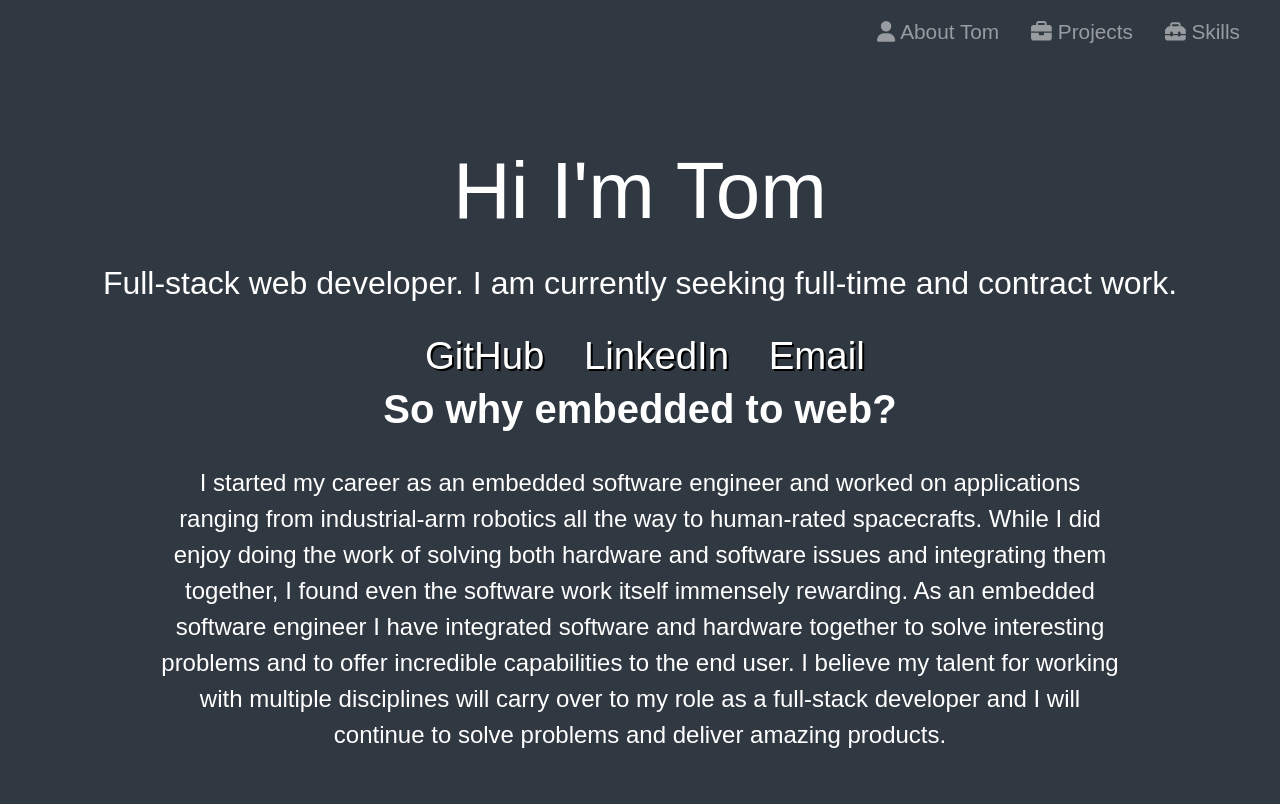
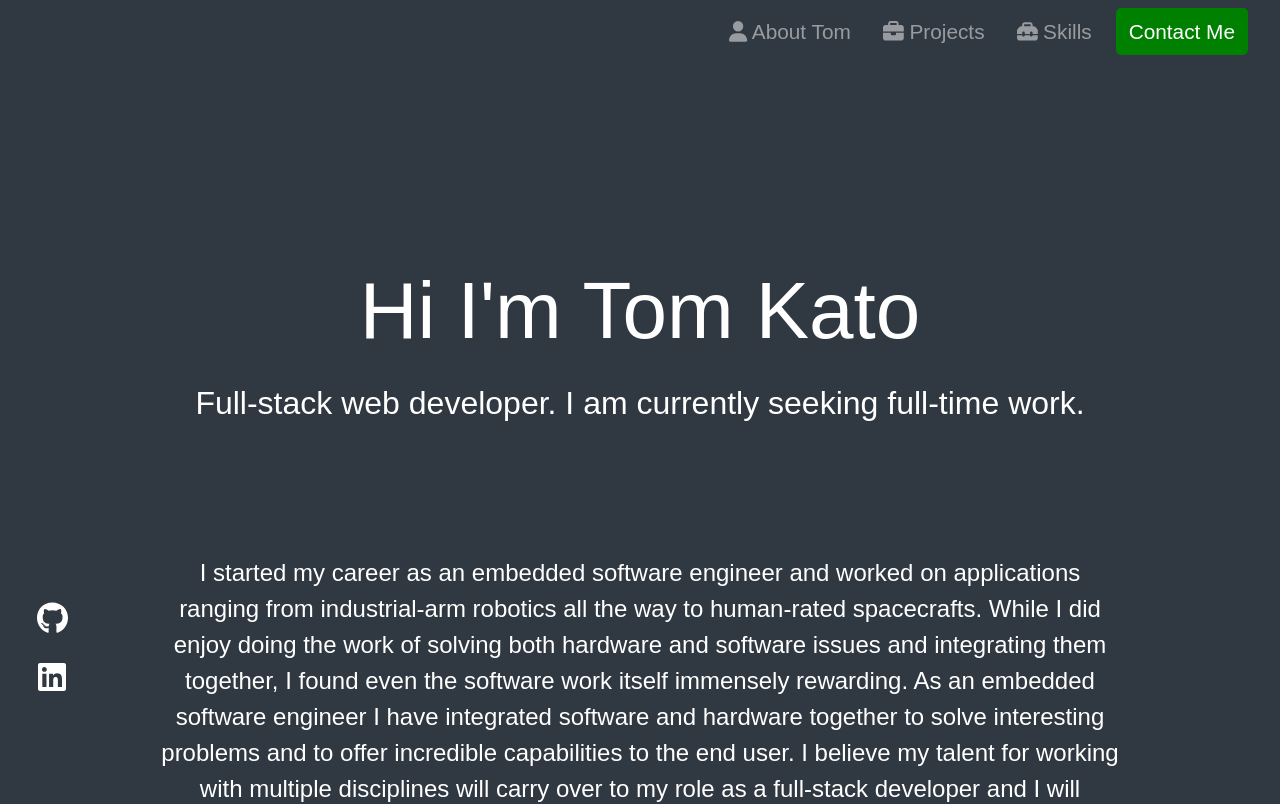
Before and after one commit to teekaygithub/teekaygithub.github.io, a React (Create React App) app: page / in a window 1280 px wide. Shown: the top 804 px of the page. Built offline with nearby package versions, Linux system fonts and the light colour scheme.

Commit message:
Reorganized navbar and added icons. Moved the github & linkein icons to a fixed side bar. Corrected title of page.

```diff
--- a/public/index.html
+++ b/public/index.html
@@ -8,7 +8,7 @@
   <meta name="description" content="Web site created using create-react-app" />
   <link rel="stylesheet" href="https://maxcdn.bootstrapcdn.com/bootstrap/4.5.2/css/bootstrap.min.css" />
   <link rel="stylesheet" href="https://fonts.googleapis.com/css?family=Audiowide">
-  <title>React App</title>
+  <title>Tom Kato</title>
 </head>
 
 <body>
--- a/src/Aboutme.js
+++ b/src/Aboutme.js
@@ -4,22 +4,11 @@ function Aboutme() {
     return (
         <>
             <section id="about" className="justify-content-center">
-                <h2 id="about-greeting">Hi I'm Tom</h2>
-                <p id="about-selfsummary">Full-stack web developer. I am currently seeking full-time and
-                    contract work.</p>
-                <div>
-                    <a href="https://github.com/teekaygithub" target="_blank">
-                        <i className="fab fa-github contact-icon"></i>GitHub
-                    </a>
-                    <a href="https://linkedin.com/in/tomoyuki-tom-kato" target="_blank">
-                        <i className="fab fa-linkedin contact-icon"></i>LinkedIn
-                    </a>
-                    <a href="mailto:tomoyuki.kato@yahoo.com">
-                        <i className="fas fa-at contact-icon"></i>Email
-                    </a>
-                </div>
+                <h2 id="about-greeting">Hi I'm Tom Kato</h2>
+                <p className="mb-5" id="about-selfsummary">Full-stack web developer. I am currently seeking full-time work.</p>
+                <br></br>
+                <br></br>
                 <div id="about-mystory-container">
-                    <h1><strong>So why embedded to web?</strong></h1>
                     <p id="about-mystory">I started my career as an embedded software engineer and worked on applications
                         ranging from industrial-arm robotics all the way to human-rated spacecrafts. While I did enjoy doing the
                         work of solving both hardware and software issues and integrating them together, I found even the
--- a/src/App.js
+++ b/src/App.js
@@ -1,6 +1,7 @@
 import Aboutme from './Aboutme';
 import './style.css';
 import Navbar from './Navbar';
+import Sidebar from './Sidebar';
 import Projects from './Projects';
 import Skills from './Skills';
 import Footer from './Footer';
@@ -9,6 +10,7 @@ function App() {
   return (
     <div className="App">
       <Navbar></Navbar>
+      <Sidebar></Sidebar>
       <Aboutme></Aboutme>
       <Projects></Projects>
       <Skills></Skills>
--- a/src/Navbar.js
+++ b/src/Navbar.js
@@ -1,6 +1,6 @@
 import React from 'react';
 import { FontAwesomeIcon } from '@fortawesome/react-fontawesome';
-import {faToolbox, faUser, faBriefcase} from '@fortawesome/free-solid-svg-icons';
+import { faToolbox, faUser, faBriefcase } from '@fortawesome/free-solid-svg-icons';
 
 function Navbar() {
     return (
@@ -20,12 +20,17 @@ function Navbar() {
                         </li>
                         <li className="nav-item">
                             <a className="nav-link" href="#projects">
-                            <FontAwesomeIcon icon={faBriefcase} /> Projects
+                                <FontAwesomeIcon icon={faBriefcase} /> Projects
                             </a>
                         </li>
                         <li className="nav-item">
                             <a className="nav-link" href="#skills">
-                            <FontAwesomeIcon icon={faToolbox}></FontAwesomeIcon> Skills
+                                <FontAwesomeIcon icon={faToolbox}></FontAwesomeIcon> Skills
+                            </a>
+                        </li>
+                        <li className="nav-item">
+                            <a href="mailto:tomoyuki.kato@yahoo.com">
+                                <div id="contact-button">Contact Me</div>
                             </a>
                         </li>
                     </ul>
--- /dev/null
+++ b/src/Sidebar.js
@@ -0,0 +1,24 @@
+import React from 'react';
+import { FontAwesomeIcon } from '@fortawesome/react-fontawesome';
+import { faGithub, faLinkedin } from '@fortawesome/free-brands-svg-icons';
+
+function Sidebar() {
+    return (
+        <div id='sidebar'>
+            <ul id='sidebar-links'>
+                <li>
+                    <a href="https://github.com/teekaygithub" target="_blank">
+                        <FontAwesomeIcon icon={faGithub} size="2x" color="white"></FontAwesomeIcon>
+                    </a>
+                </li>
+                <li>
+                    <a href="https://linkedin.com/in/tomoyuki-tom-kato" target="_blank">
+                        <FontAwesomeIcon icon={faLinkedin} size="2x" color="white"></FontAwesomeIcon>
+                    </a>
+                </li>
+            </ul>
+        </div>
+    );
+}
+
+export default Sidebar;
--- a/src/style.css
+++ b/src/style.css
@@ -13,6 +13,37 @@ nav {
 
 nav li {
 	margin-right: 1rem;
+}
+
+ul {
+	list-style: none;
+}
+
+#contact-button {
+	border: 3px solid green;
+	border-radius: 5px;
+	padding: 5px 10px;
+	color: white;
+	background-color: green;
+}
+
+#sidebar {
+	position: fixed;
+	left: 20px;
+	bottom: 0;
+	width: 5vw;
+	z-index: 1;
+}
+
+#sidebar-links {
+	display: flex;
+	flex-direction:column;
+	padding-left: 0;
+	margin-bottom: 5rem;
+}
+
+#sidebar-links li {
+	margin-bottom: 1.5rem;
 }
 
 section {
@@ -38,7 +69,7 @@ section {
 }
 
 #about-greeting {
-	margin-top: 5rem;
+	margin-top: 200px;
 	font-size: 5rem;
 }
 
@@ -167,8 +198,13 @@ footer a {
 }
 
 @media screen and (max-width: 480px) {
+	#sidebar {
+		display: none;
+	}
+
 	#about-greeting {
 		font-size: 3.5rem;
+		margin-top: 5rem;
 	}
 
 	#about-selfsummary {
```
Also changed, not shown: 1 other file (tests, documents, lock files or other folders).
